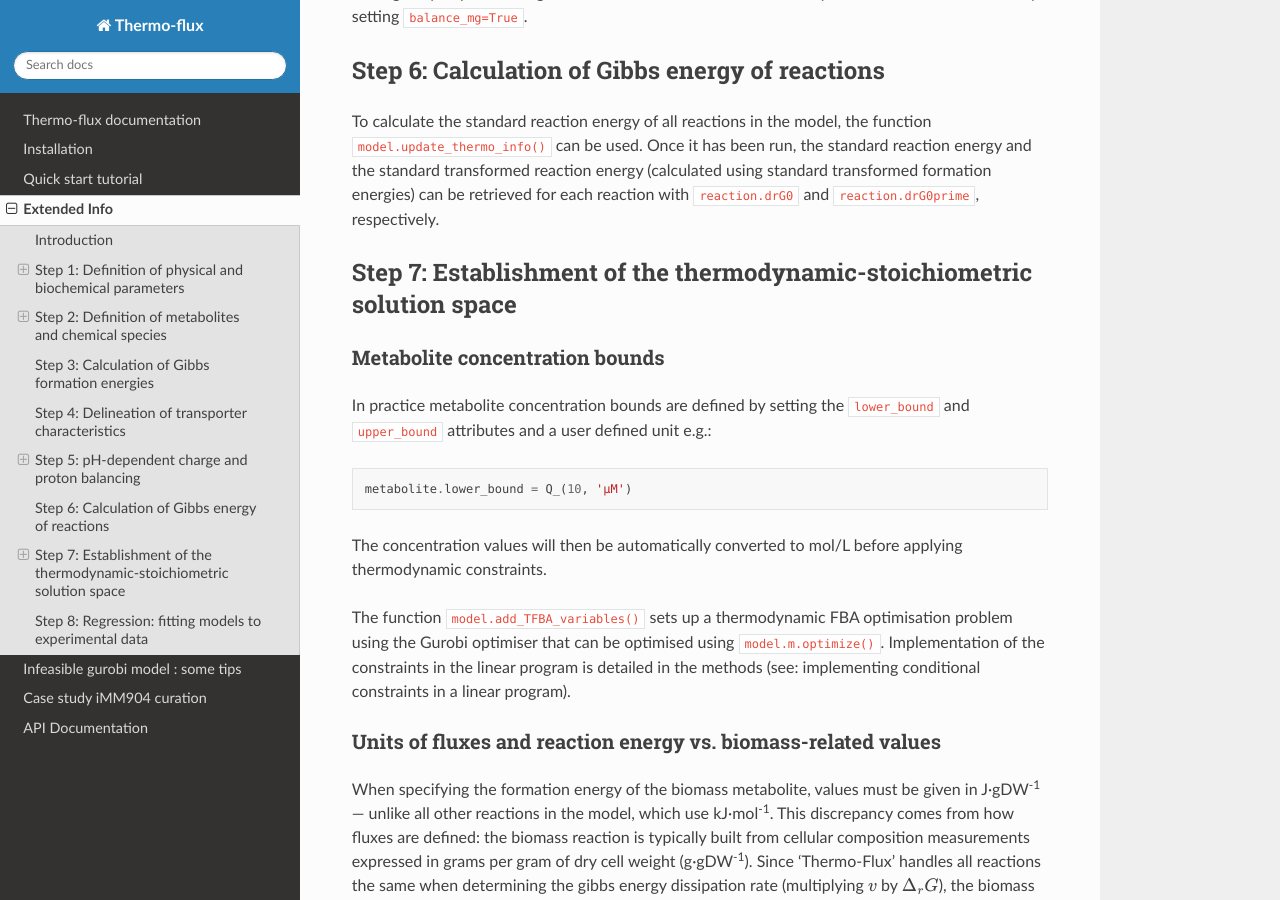
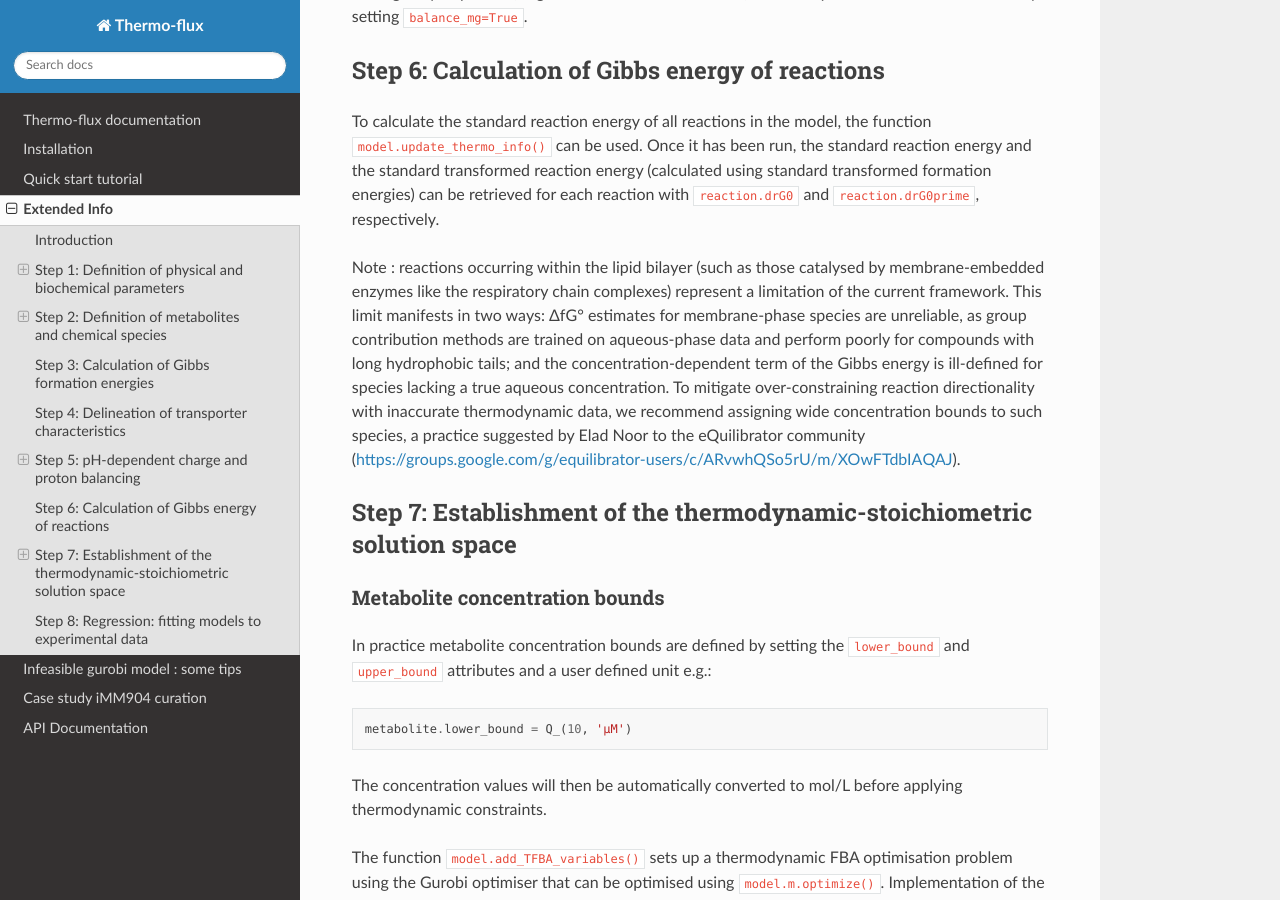
Before and after one commit to molecular-systems-biology/thermo-flux, a Sphinx documentation site: the page built from docs/extended_info.rst, in a window 1280 px wide and 900 px high, scrolled down 7650 px. Built offline with Sphinx 7.4.7 and the Read the Docs theme 3.1.0, drawn with Linux system fonts in a browser that asks for light colours.

Commit message:
ext_info_add_lim
Added note about limitations of the framework regarding reactions in lipid bilayers and recommendations for concentration bounds.

```diff
--- a/docs/extended_info.rst
+++ b/docs/extended_info.rst
@@ -280,6 +280,7 @@ Step 6: Calculation of Gibbs energy of reactions
 
 To calculate the standard reaction energy of all reactions in the model, the function ``model.update_thermo_info()`` can be used. Once it has been run, the standard reaction energy and the standard transformed reaction energy (calculated using standard transformed formation energies) can be retrieved for each reaction with ``reaction.drG0`` and ``reaction.drG0prime``, respectively.
 
+Note : reactions occurring within the lipid bilayer (such as those catalysed by membrane-embedded enzymes like the respiratory chain complexes) represent a limitation of the current framework. This limit manifests in two ways: ΔfG° estimates for membrane-phase species are unreliable, as group contribution methods are trained on aqueous-phase data and perform poorly for compounds with long hydrophobic tails; and the concentration-dependent term of the Gibbs energy is ill-defined for species lacking a true aqueous concentration. To mitigate over-constraining reaction directionality with inaccurate thermodynamic data, we recommend assigning wide concentration bounds to such species, a practice suggested by Elad Noor to the eQuilibrator community (https://groups.google.com/g/equilibrator-users/c/ARvwhQSo5rU/m/XOwFTdbIAQAJ).
 
 Step 7: Establishment of the thermodynamic-stoichiometric solution space
 ************************************************************************
```
